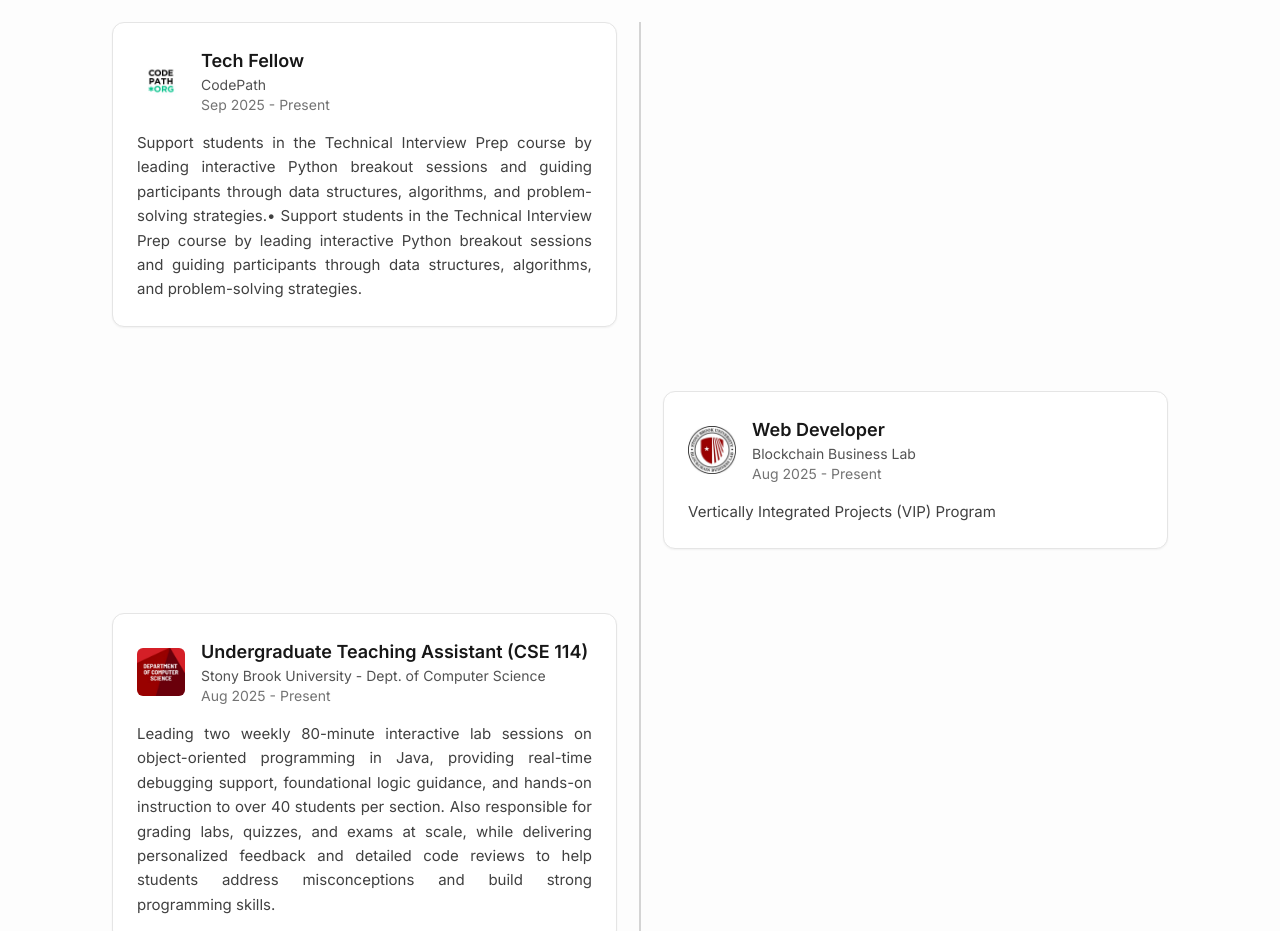
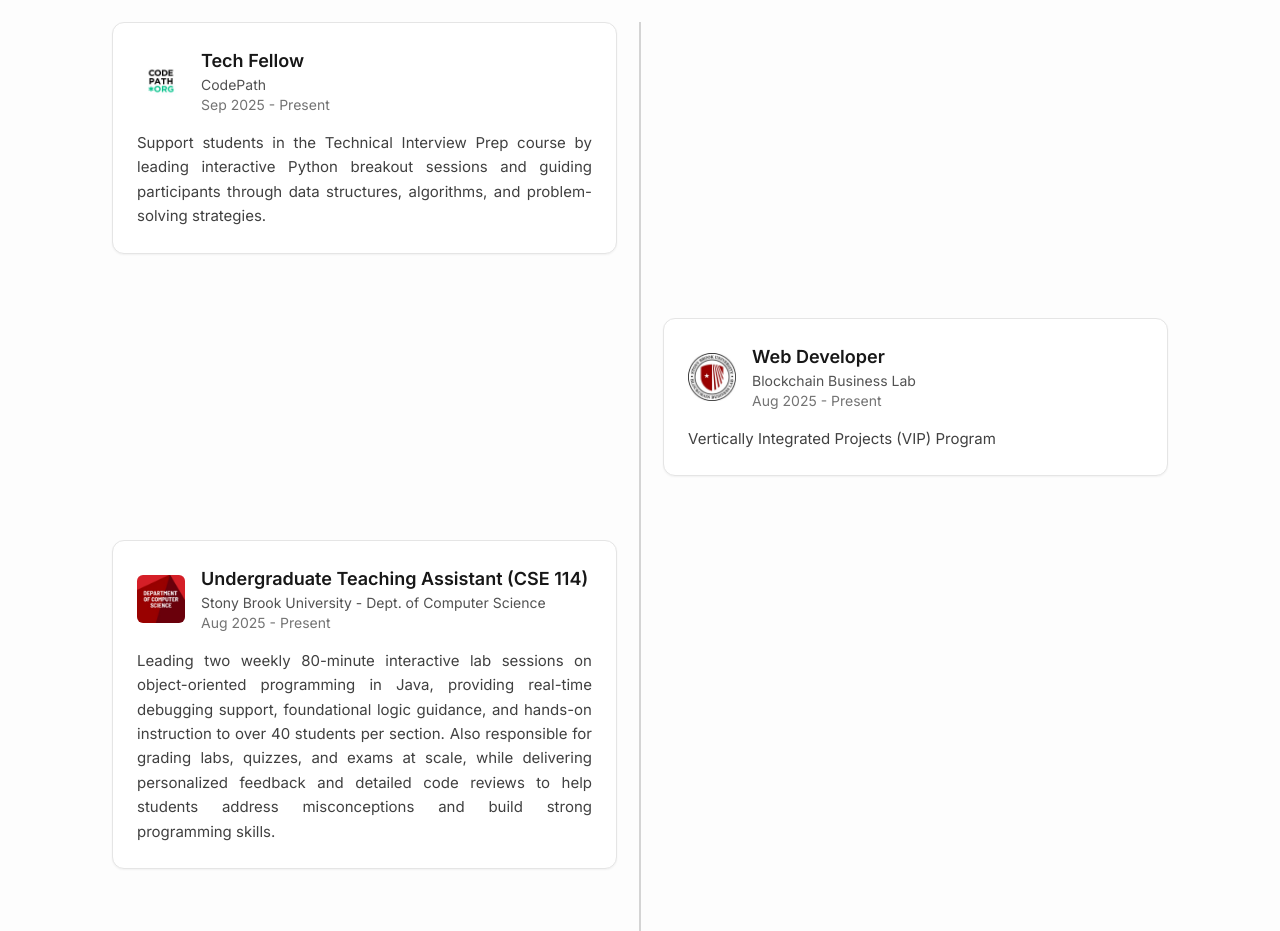
Before and after one commit to Zurab1K/portfolio, a React (Create React App) app: page / in a window 1280 px wide. Shown: the part 2200-3131 px from the top of the page. Built offline with nearby package versions, Linux system fonts and the light colour scheme.

Commit message:
Fix duplicate description in experience.js

```diff
--- a/src/data/experience.js
+++ b/src/data/experience.js
@@ -4,7 +4,7 @@ const experiences = [
     org: "CodePath",
     logo: "/logos/codepath_org_logo.jpeg",
     time: "Sep 2025 - Present",
-    description: ["Support students in the Technical Interview Prep course by leading interactive Python breakout sessions and guiding participants through data structures, algorithms, and problem-solving strategies.• Support students in the Technical Interview Prep course by leading interactive Python breakout sessions and guiding participants through data structures, algorithms, and problem-solving strategies."],
+    description: ["Support students in the Technical Interview Prep course by leading interactive Python breakout sessions and guiding participants through data structures, algorithms, and problem-solving strategies."],
   },
   {
     title: "Web Developer",
```
